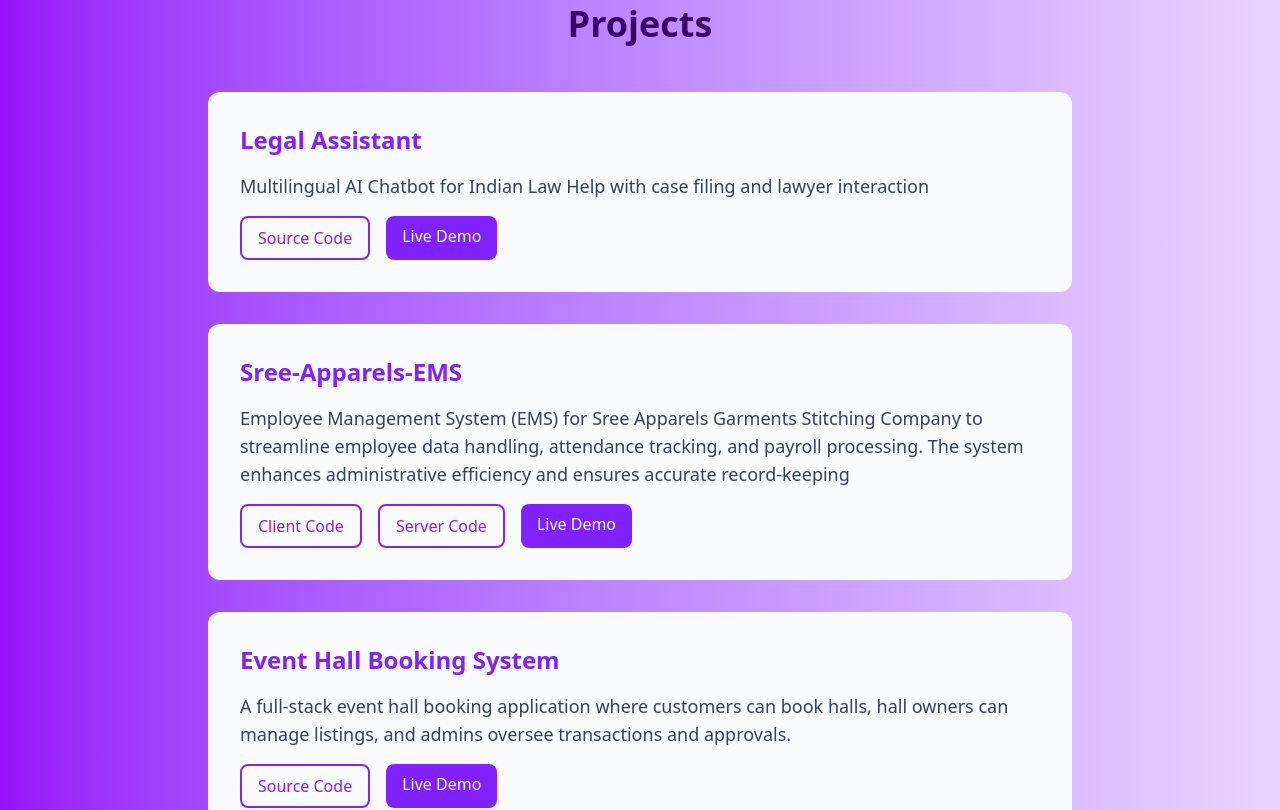
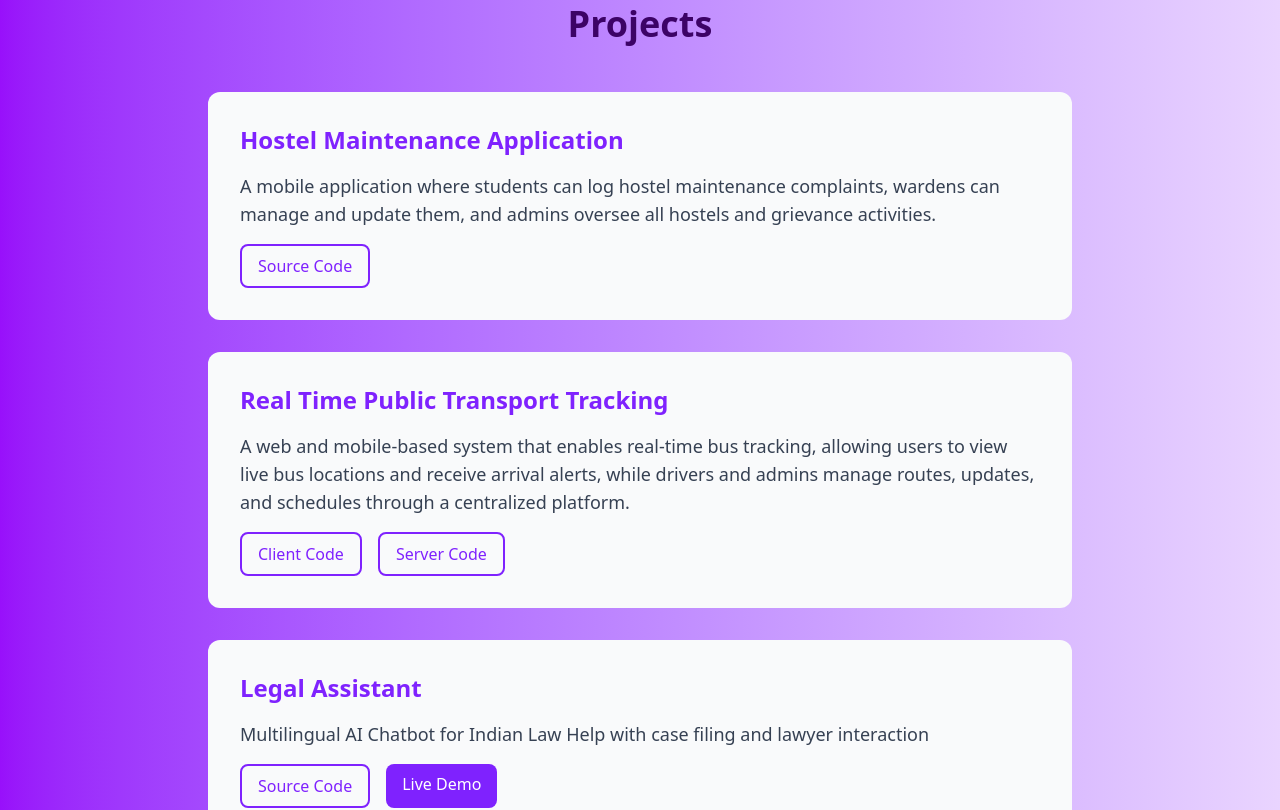
Before and after one commit to Sk1kavi/my-portfolio, a React (Vite) app: page / in a window 1280 px wide. Shown: the part 7120-7930 px from the top of the page. Built offline with nearby package versions, Linux system fonts and the light colour scheme.

Commit message:
Updated projects

```diff
--- a/src/pages/Projects.jsx
+++ b/src/pages/Projects.jsx
@@ -2,6 +2,18 @@ import { motion } from "framer-motion";
 
 const Projects = () => {
   const projects = [
+    {
+      title: "Hostel Maintenance Application",
+      description: "A mobile application where students can log hostel maintenance complaints, wardens can manage and update them, and admins oversee all hostels and grievance activities.",
+      repo: "https://github.com/Sk1kavi/Hostel_Maintenance_App"
+    },
+    {
+      title: "Real Time Public Transport Tracking",
+      description: "A web and mobile-based system that enables real-time bus tracking, allowing users to view live bus locations and receive arrival alerts, while drivers and admins manage routes, updates, and schedules through a centralized platform.",
+      server_repo: "https://github.com/Sk1kavi/Public-_Transport_Tracking_Server",
+      client_repo: "https://github.com/Sk1kavi/Driver-App",
+    },
+
     {
       title: "Legal Assistant",
       description: "Multilingual AI Chatbot for Indian Law Help with case filing and lawyer interaction",
```
